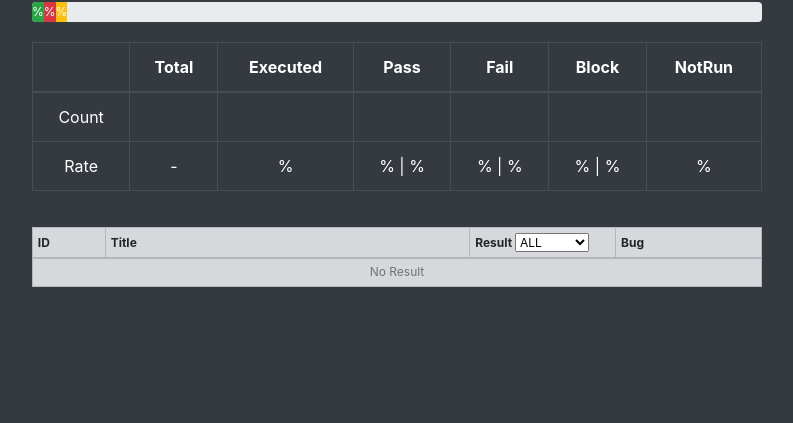
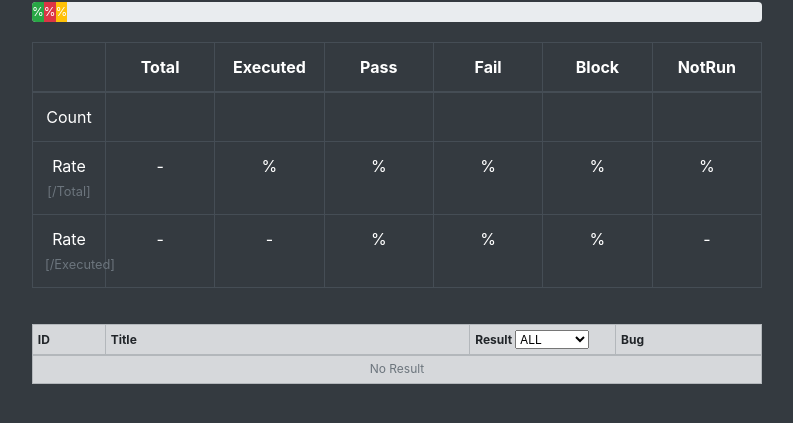
Before and after one commit to testlink-metrics/testlink-metrics-report, a Flask app: template metrics/templates/index.html in a window 1280 px wide. Shown: the part 195-618 px from the top of the page, without its empty margins (338-1131 px from the left). Run offline with Flask 2, Linux system fonts and the light colour scheme; the template is opened without the code that fills it, so the values that code supplies are empty; some libraries are stand-ins or nearby versions.

Commit message:
enhance execution results table

```diff
--- a/metrics/templates/index.html
+++ b/metrics/templates/index.html
@@ -154,16 +154,16 @@
         </div>
         <div class="row" style="margin-top: 20px;">
           <div class="col-12">
-            <table class="table table-bordered table-dark text-center">
+            <table class="table table-bordered table-dark text-center" style="table-layout: fixed">
               <thead>
                 <tr>
-                  <th scope="col"></th>
-                  <th scope="col">Total</th>
-                  <th scope="col">Executed</th>
-                  <th scope="col">Pass</th>
-                  <th scope="col">Fail</th>
-                  <th scope="col">Block</th>
-                  <th scope="col">NotRun</th>
+                  <th scope="col" style="width: 10%"></th>
+                  <th scope="col" style="width: 15%">Total</th>
+                  <th scope="col" style="width: 15%">Executed</th>
+                  <th scope="col" style="width: 15%">Pass</th>
+                  <th scope="col" style="width: 15%">Fail</th>
+                  <th scope="col" style="width: 15%">Block</th>
+                  <th scope="col" style="width: 15%">NotRun</th>
                 </tr>
               </thead>
               <tbody>
@@ -177,13 +177,22 @@
                   <td>{{ summary.notrun }}</td>
                 </tr>
                 <tr>
-                  <td>Rate</td>
+	          <td>Rate<br><small class="text-secondary">[/Total]</small></td>
                   <td>-</td>
                   <td>{{ summary.executed_rate }}%</td>
-                  <td>{{ summary.pass_total_rate }}% | {{ summary.pass_rate }}%</td>
-                  <td>{{ summary.fail_total_rate }}% | {{ summary.fail_rate }}%</td>
-                  <td>{{ summary.block_total_rate }}% | {{ summary.block_rate }}%</td>
+                  <td>{{ summary.pass_total_rate }}%</td>
+                  <td>{{ summary.fail_total_rate }}%</td>
+                  <td>{{ summary.block_total_rate }}%</td>
                   <td>{{ summary.notrun_rate }}%</td>
+                </tr>
+                <tr>
+	          <td>Rate<br><small class="text-secondary">[/Executed]</small></td>
+                  <td>-</td>
+                  <td>-</td>
+                  <td>{{ summary.pass_rate }}%</td>
+                  <td>{{ summary.fail_rate }}%</td>
+                  <td>{{ summary.block_rate }}%</td>
+                  <td>-</td>
                 </tr>
               </tbody>
             </table>
```
